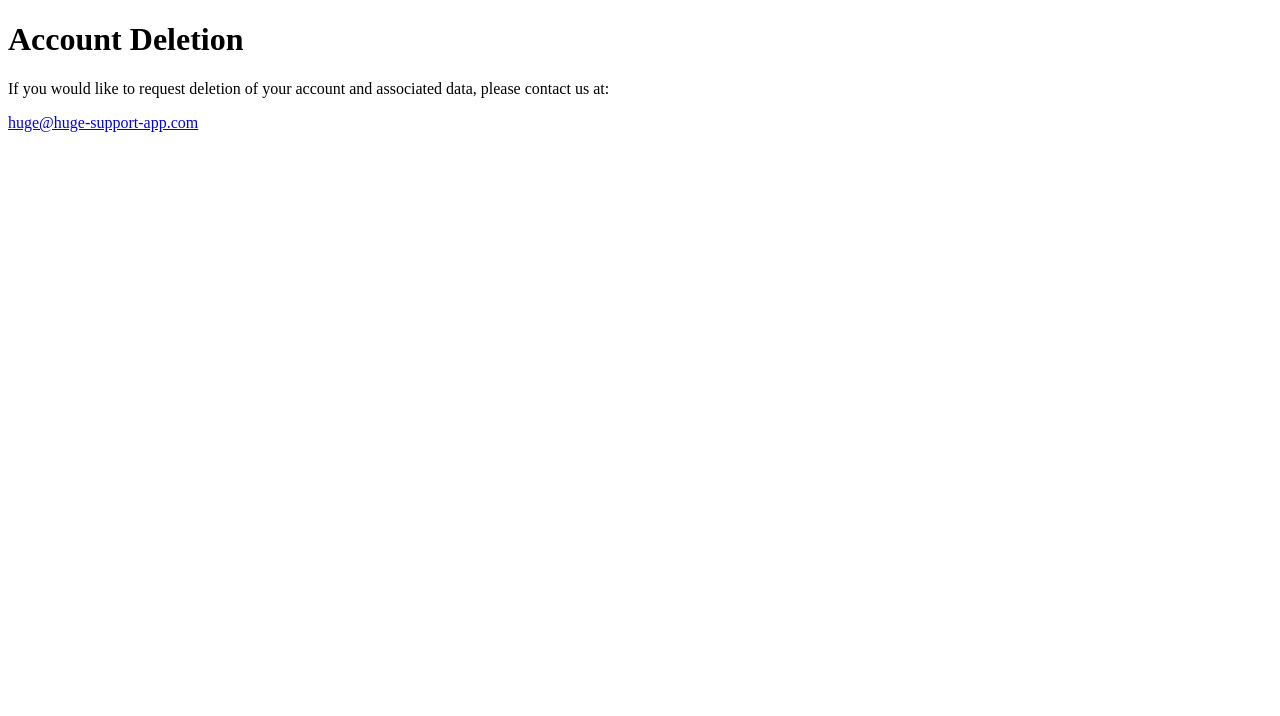
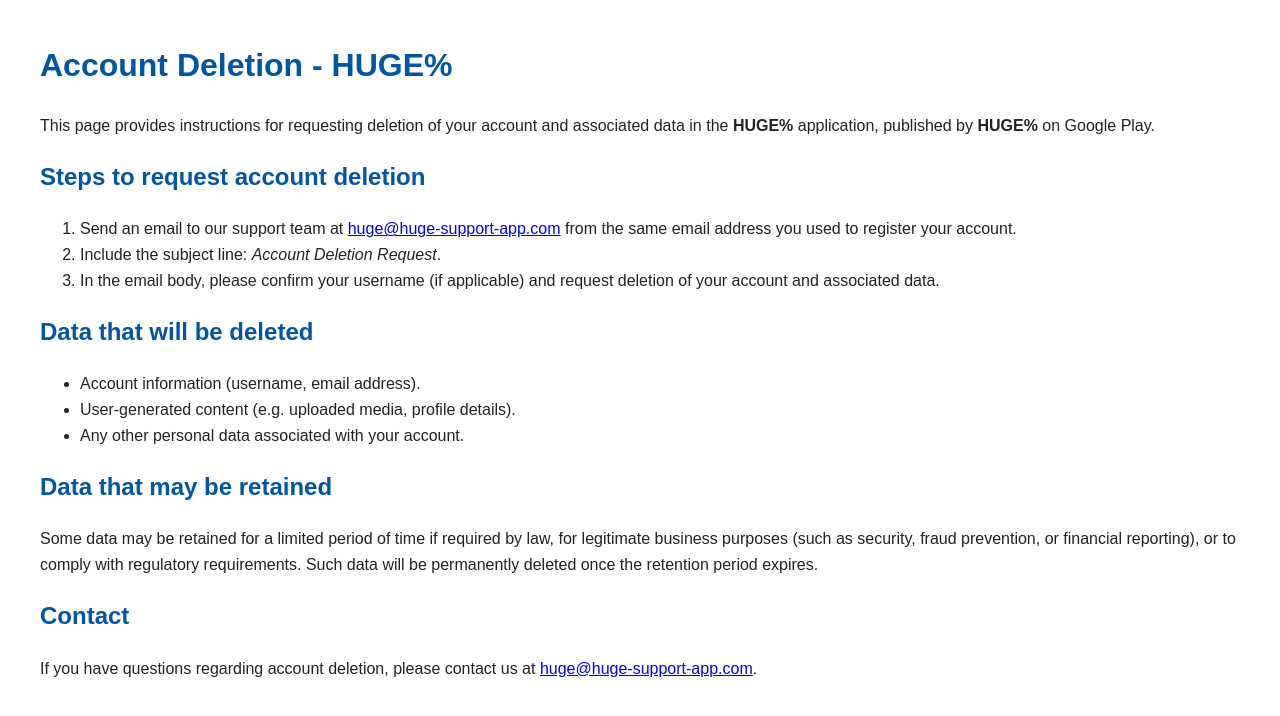
Before and after one commit to HUGENEiBO/privacy-policy, a plain HTML site: page delete-account.html in a window 1280 px wide. Drawn offline with Linux system fonts and the light colour scheme.

Commit message:
Update delete-account.html

```diff
--- a/delete-account.html
+++ b/delete-account.html
@@ -2,11 +2,34 @@
 <html lang="en">
 <head>
   <meta charset="UTF-8">
-  <title>Account Deletion Request</title>
+  <title>Account Deletion Request - HUGE%</title>
+  <style>
+    body { font-family: Arial, sans-serif; margin: 40px; line-height: 1.6; color: #222; }
+    h1, h2 { color: #0055a5; }
+  </style>
 </head>
 <body>
-  <h1>Account Deletion</h1>
-  <p>If you would like to request deletion of your account and associated data, please contact us at:</p>
-  <p><a href="huge@huge-support-app.com">huge@huge-support-app.com</a></p>
+  <h1>Account Deletion - HUGE%</h1>
+  <p>This page provides instructions for requesting deletion of your account and associated data in the <strong>HUGE%</strong> application, published by <strong>HUGE%</strong> on Google Play.</p>
+
+  <h2>Steps to request account deletion</h2>
+  <ol>
+    <li>Send an email to our support team at <a href="mailto:huge@huge-support-app.com">huge@huge-support-app.com</a> from the same email address you used to register your account.</li>
+    <li>Include the subject line: <em>Account Deletion Request</em>.</li>
+    <li>In the email body, please confirm your username (if applicable) and request deletion of your account and associated data.</li>
+  </ol>
+
+  <h2>Data that will be deleted</h2>
+  <ul>
+    <li>Account information (username, email address).</li>
+    <li>User-generated content (e.g. uploaded media, profile details).</li>
+    <li>Any other personal data associated with your account.</li>
+  </ul>
+
+  <h2>Data that may be retained</h2>
+  <p>Some data may be retained for a limited period of time if required by law, for legitimate business purposes (such as security, fraud prevention, or financial reporting), or to comply with regulatory requirements. Such data will be permanently deleted once the retention period expires.</p>
+
+  <h2>Contact</h2>
+  <p>If you have questions regarding account deletion, please contact us at <a href="mailto:huge@huge-support-app.com">huge@huge-support-app.com</a>.</p>
 </body>
 </html>
```
